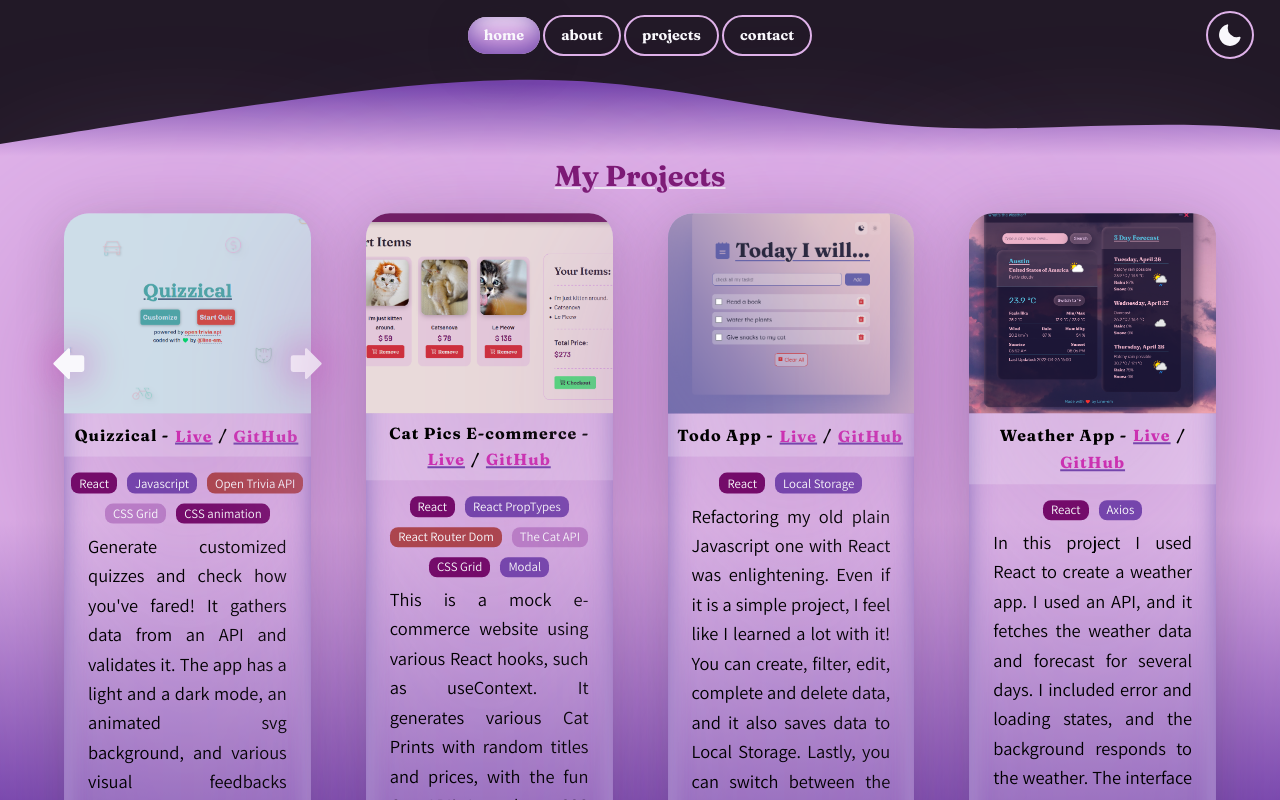
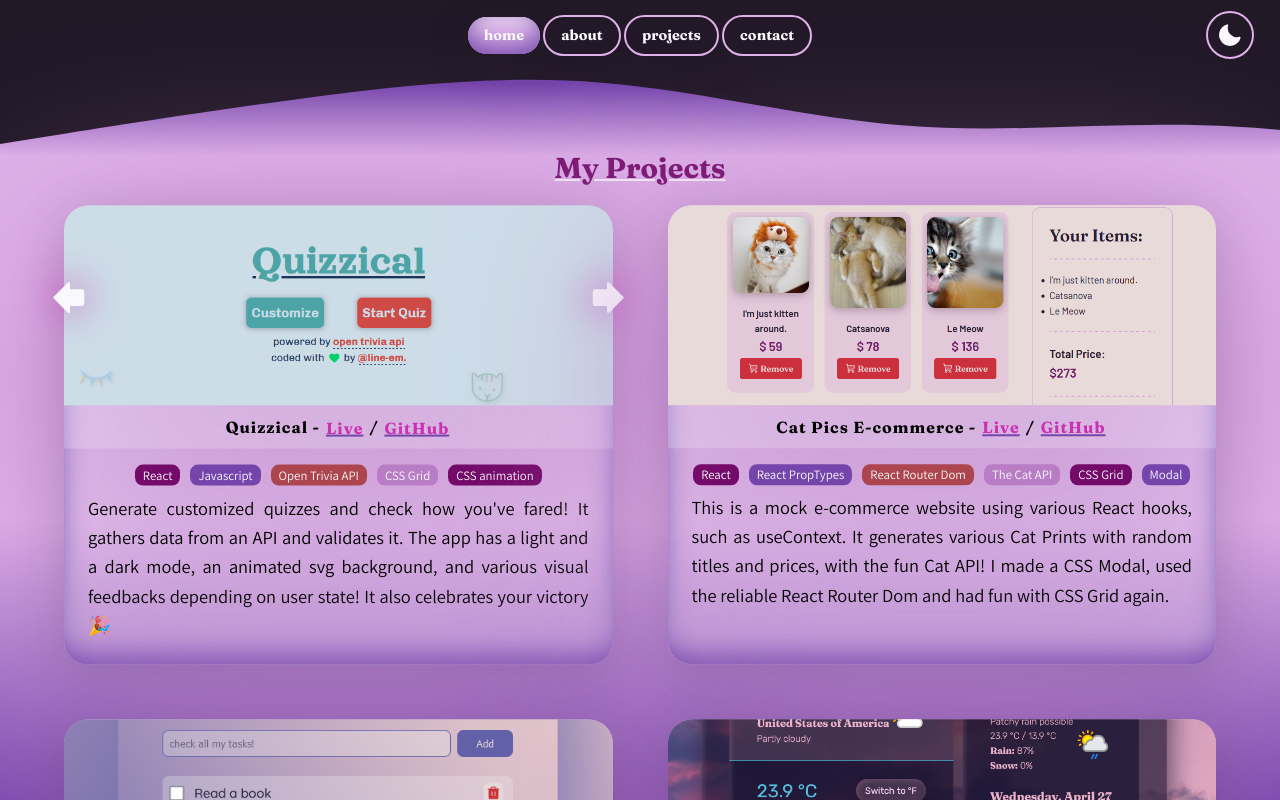
Before and after one commit to line-em/my-portfolio-2, a React (Vite) app: page /#/projects in a window 1280 px wide. Shown: the top 800 px of the page. Built offline with nearby package versions, Linux system fonts and the light colour scheme.

Commit message:
caroussel added

```diff
--- a/src/css/index.css
+++ b/src/css/index.css
@@ -304,5 +304,5 @@ UTILS
 }
 
 .neg-top {
-	margin-block-start: -2rem;
+	margin-block-start: -2.5rem;
 }
--- a/src/pages/Projects.jsx
+++ b/src/pages/Projects.jsx
@@ -1,8 +1,10 @@
 import React from "react";
 import ProjectItem from "../components/ProjectItem";
 import projects from "../data/projects";
+import useWindowDimensions from "../hooks/useWindowDimensions";
 
 const Projects = () => {
+	const { width: windowWidth } = useWindowDimensions();
 	const listOfProjects = projects.map((project) => (
 		<ProjectItem
 			key={project.id}
@@ -20,7 +22,13 @@ const Projects = () => {
 		<section className="main_container main_large" role="note" id="about">
 			<div className="neg-top">
 				<h2>My Projects</h2>
-				<section className="project_container col-4">{listOfProjects}</section>
+				<section
+					className={`project_container ${
+						windowWidth > 1520 ? "col-4" : windowWidth > 670 ? "col-2" : ""
+					}`}
+				>
+					{listOfProjects}
+				</section>
 
 				<p>
 					Currently, I'm ironing out the bugs on this{" "}
```
